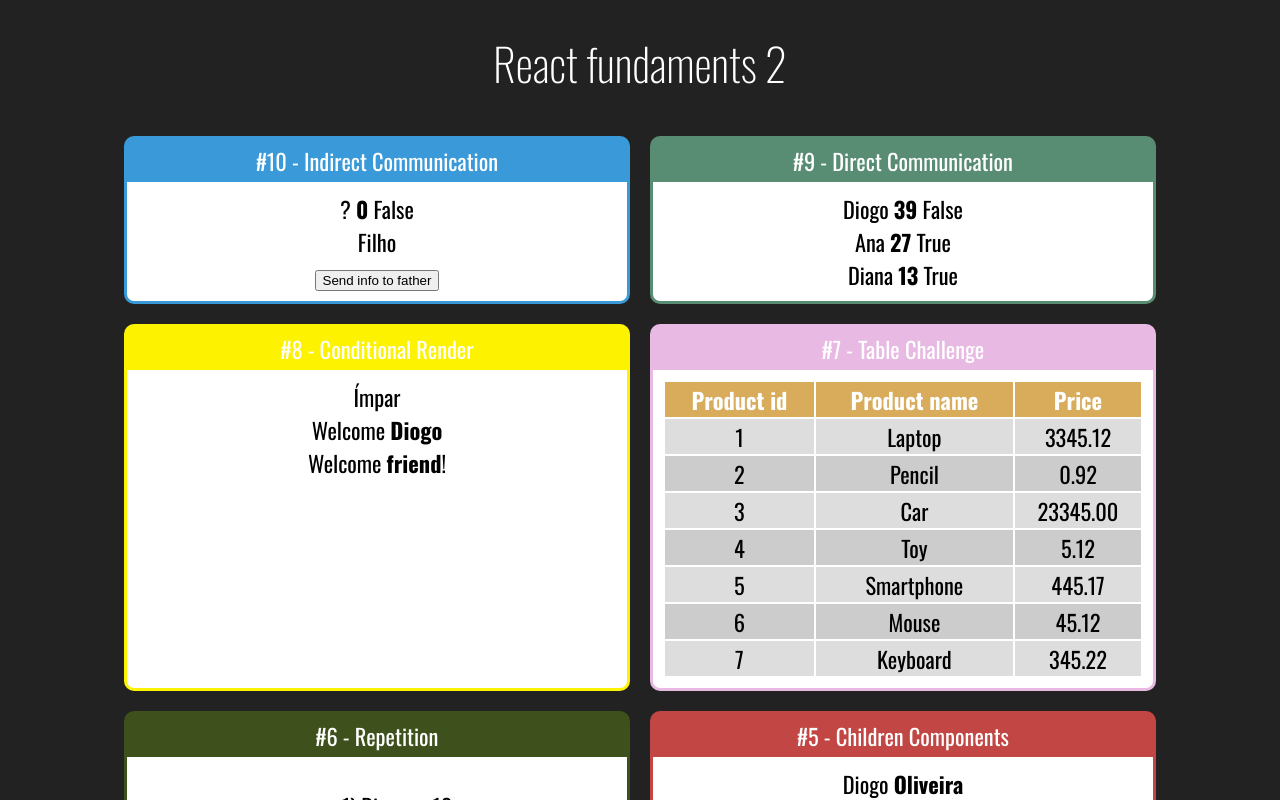
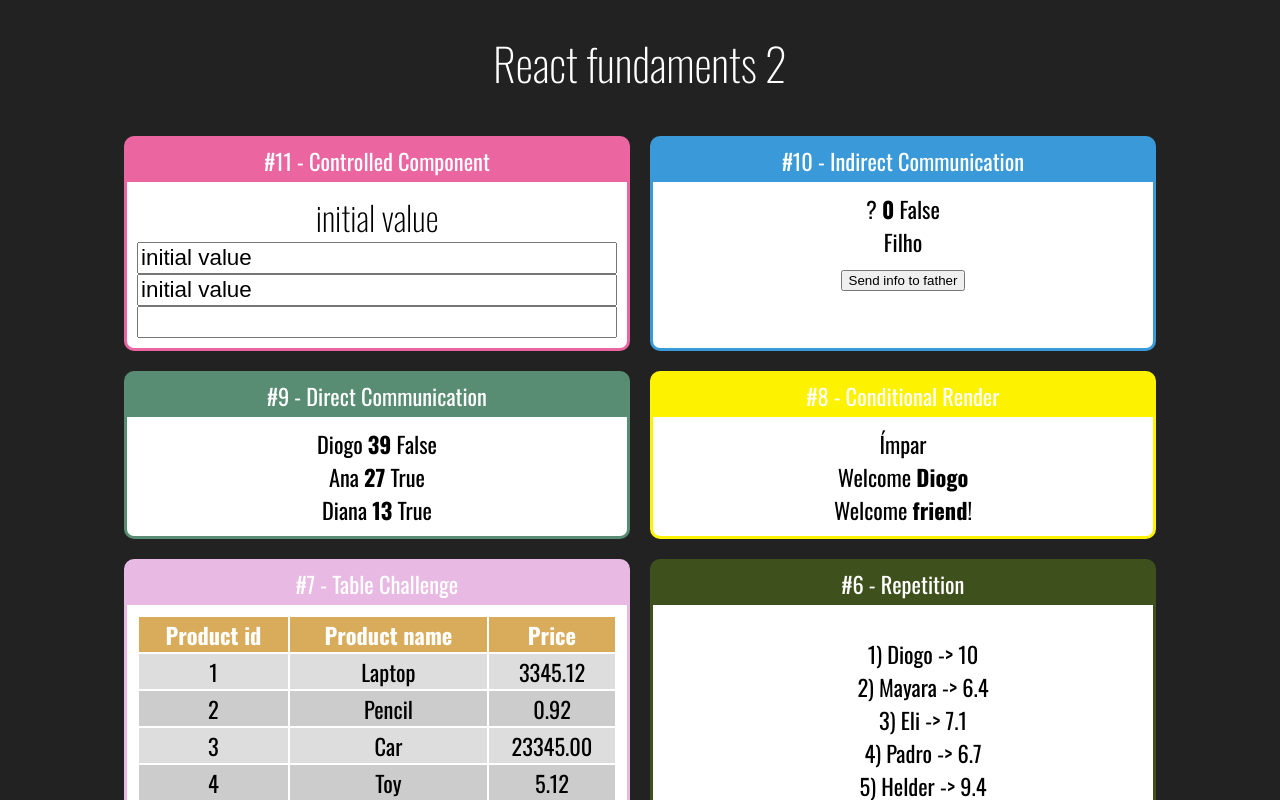
Before and after one commit to Dluks82/react-redux, a React (Create React App) app: page / in a window 1280 px wide. Shown: the top 800 px of the page. Built offline with nearby package versions, Linux system fonts and the light colour scheme.

Commit message:
lesson 36 - controlled components

```diff
--- a/src/App.jsx
+++ b/src/App.jsx
@@ -1,6 +1,7 @@
 import "./App.css";
 import Card from "./components/layout/Card";
 
+import Input from "./components/form/Input";
 import IndirectFather from "./components/communication/IndirectFather";
 import DirectFather from "./components/communication/DirectFather";
 import UserInfo from "./components/conditional/UserInfo";
@@ -20,6 +21,10 @@ const app = (_) => {
       <h1>React fundaments 2</h1>
 
       <div className="Cards">
+        <Card title="#11 - Controlled Component" color="#EB65A0">
+          <Input />
+        </Card>
+
         <Card title="#10 - Indirect Communication" color="#3A9AD9">
           <IndirectFather />
         </Card>
--- /dev/null
+++ b/src/components/form/Input.css
@@ -0,0 +1,3 @@
+.Input input {
+  font-size: 1.4rem;
+}
--- /dev/null
+++ b/src/components/form/Input.jsx
@@ -0,0 +1,27 @@
+import React, { useState } from "react";
+import "./Input.css";
+
+const Input = (props) => {
+  const [value, setValue] = useState("initial value");
+
+  function handleInput(e) {
+    setValue(e.target.value);
+  }
+  return (
+    <div className="Input">
+      <h2>{value}</h2>
+      <div
+        style={{
+          display: "flex",
+          flexDirection: "column",
+        }}
+      >
+        <input type="text" value={value} onChange={handleInput} />
+        <input type="text" value={value} readOnly />
+        <input type="text" value={undefined} />
+      </div>
+    </div>
+  );
+};
+
+export default Input;
```
